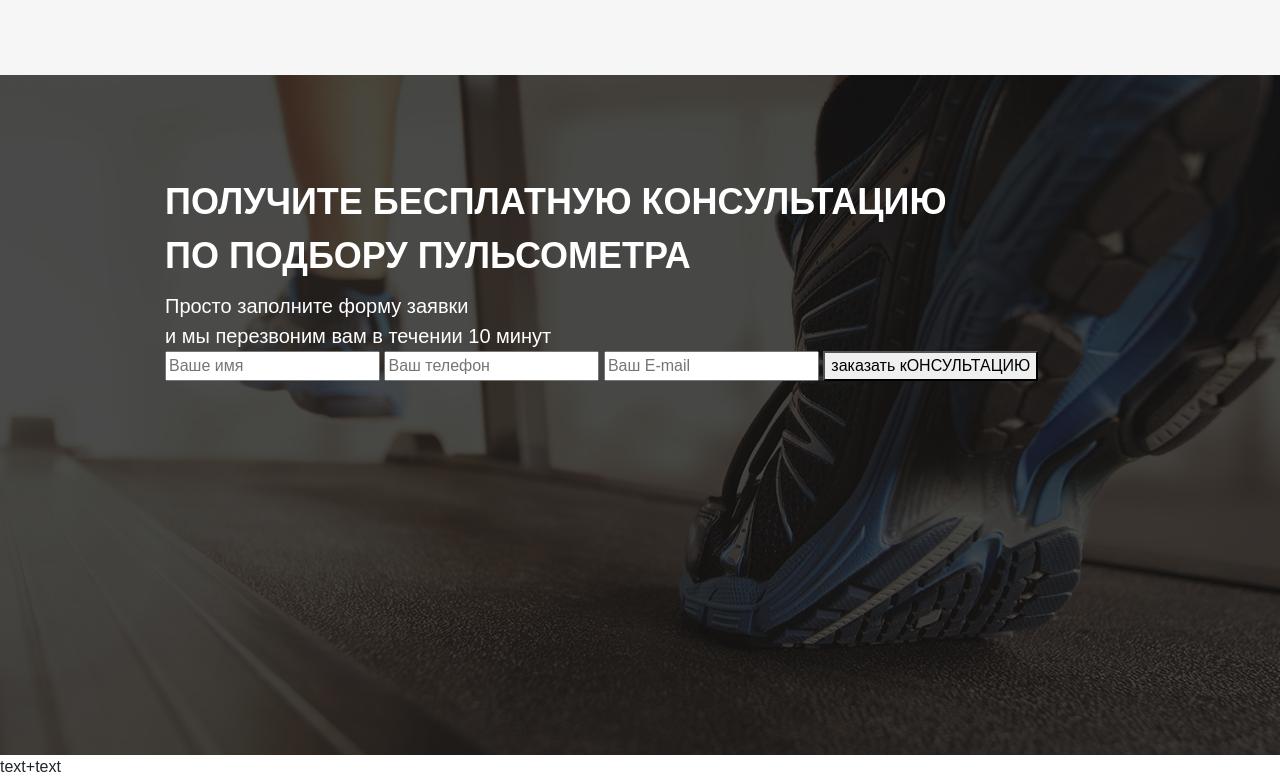
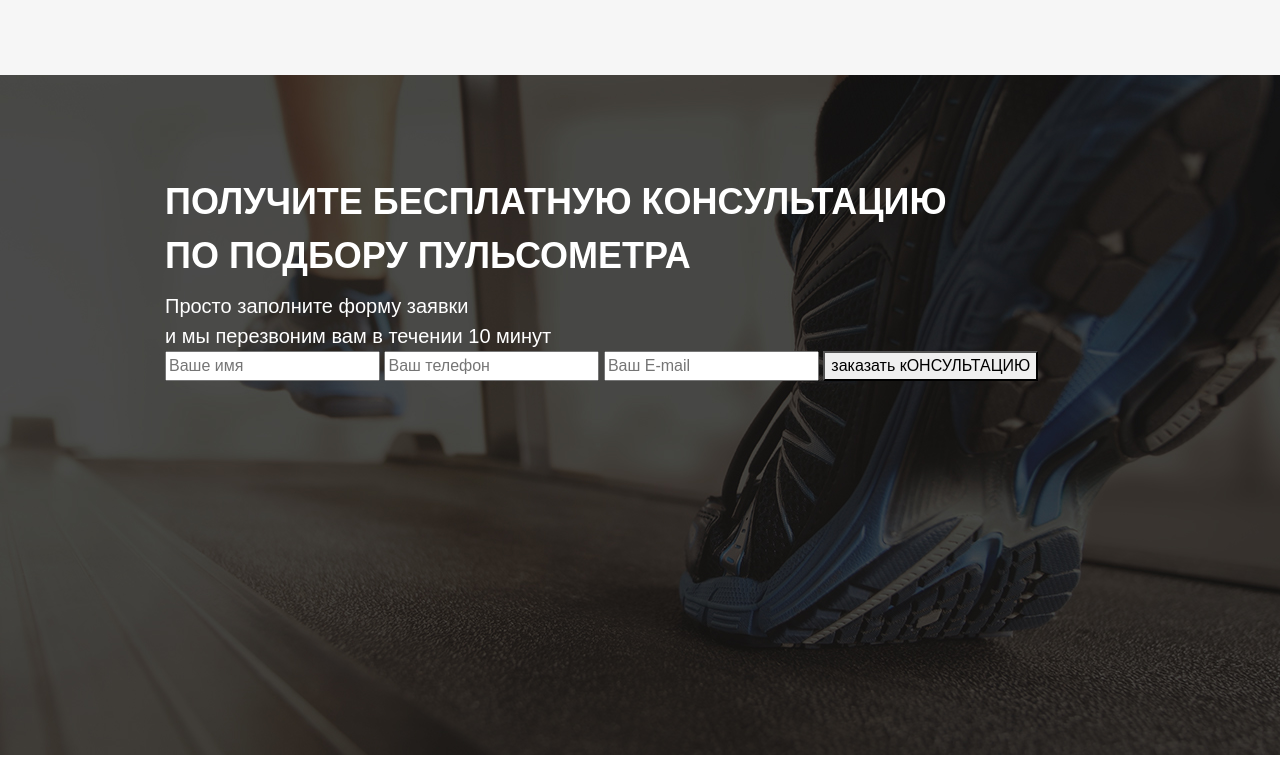
Before and after one commit to leonv25/new, a website: page src/index.html in a window 1280 px wide. Shown: the part 1172-1951 px from the top of the page. After the commit the page ends 1927 px from the top, so only its background shows below. Drawn offline with Linux system fonts and the light colour scheme.

Commit message:
test_comit

```diff
--- a/src/index.html
+++ b/src/index.html
@@ -119,7 +119,6 @@
             </form>
         </div>
     </div>
-    <div class="block">text+text</div>
 
 </body>
 
```
